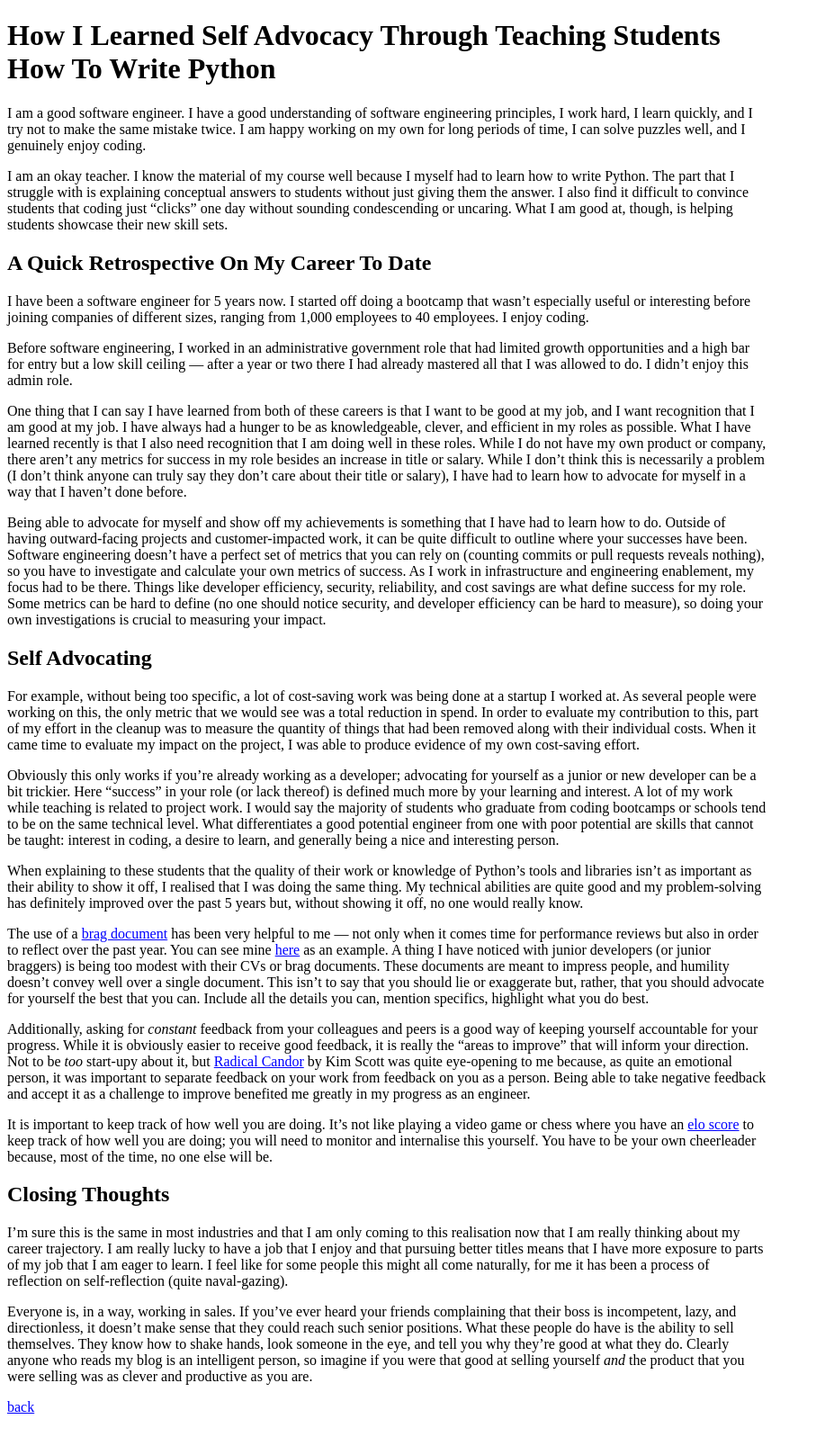
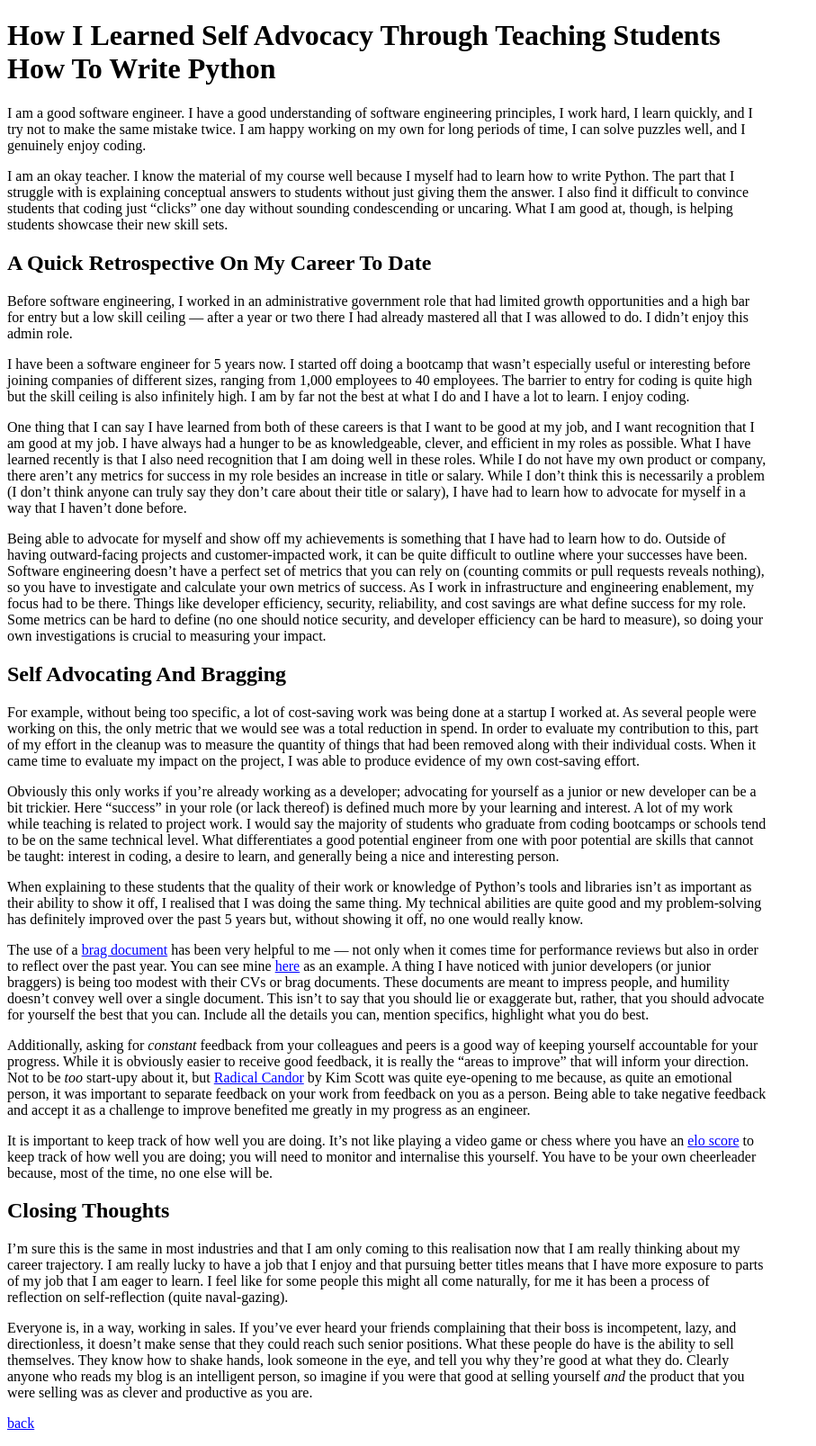
Before and after one commit to jsphwllng/jsphwllng.github.io, a Jekyll site: the page built from _blog/retro.md, in a window 1280 px wide. Shown: the whole page at 90% size, without its empty margins (0-907 px from the left). Built offline with Jekyll 4.4.1, drawn with Linux system fonts in a browser that asks for light colours.

Commit message:
one more

```diff
--- a/_blog/retro.md
+++ b/_blog/retro.md
@@ -10,15 +10,15 @@ I am an okay teacher. I know the material of my course well because I myself had
 
 ## A quick retrospective on my career to date
 
-I have been a software engineer for 5 years now. I started off doing a bootcamp that wasn't especially useful or interesting before joining companies of different sizes, ranging from 1,000 employees to 40 employees. I enjoy coding.
+Before software engineering, I worked in an administrative government role that had limited growth opportunities and a high bar for entry but a low skill ceiling — after a year or two there I had already mastered all that I was allowed to do. I didn't enjoy this admin role.
 
-Before software engineering, I worked in an administrative government role that had limited growth opportunities and a high bar for entry but a low skill ceiling — after a year or two there I had already mastered all that I was allowed to do. I didn't enjoy this admin role.
+I have been a software engineer for 5 years now. I started off doing a bootcamp that wasn't especially useful or interesting before joining companies of different sizes, ranging from 1,000 employees to 40 employees. The barrier to entry for coding is quite high but the skill ceiling is also infinitely high. I am by far not the best at what I do and I have a lot to learn. I enjoy coding.
 
 One thing that I can say I have learned from both of these careers is that I want to be good at my job, and I want recognition that I am good at my job. I have always had a hunger to be as knowledgeable, clever, and efficient in my roles as possible. What I have learned recently is that I also need recognition that I am doing well in these roles. While I do not have my own product or company, there aren't any metrics for success in my role besides an increase in title or salary. While I don't think this is necessarily a problem (I don't think anyone can truly say they don't care about their title or salary), I have had to learn how to advocate for myself in a way that I haven't done before.
 
 Being able to advocate for myself and show off my achievements is something that I have had to learn how to do. Outside of having outward-facing projects and customer-impacted work, it can be quite difficult to outline where your successes have been. Software engineering doesn't have a perfect set of metrics that you can rely on (counting commits or pull requests reveals nothing), so you have to investigate and calculate your own metrics of success. As I work in infrastructure and engineering enablement, my focus had to be there. Things like developer efficiency, security, reliability, and cost savings are what define success for my role. Some metrics can be hard to define (no one should notice security, and developer efficiency can be hard to measure), so doing your own investigations is crucial to measuring your impact.
 
-## Self advocating
+## Self advocating and bragging
 
 For example, without being too specific, a lot of cost-saving work was being done at a startup I worked at. As several people were working on this, the only metric that we would see was a total reduction in spend. In order to evaluate my contribution to this, part of my effort in the cleanup was to measure the quantity of things that had been removed along with their individual costs. When it came time to evaluate my impact on the project, I was able to produce evidence of my own cost-saving effort.
 
```
